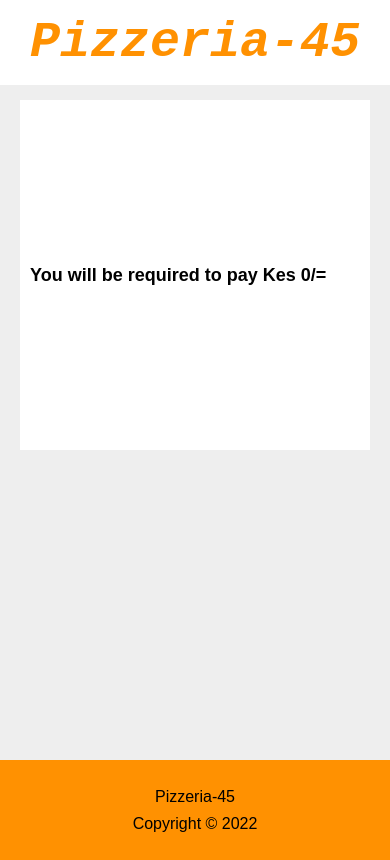
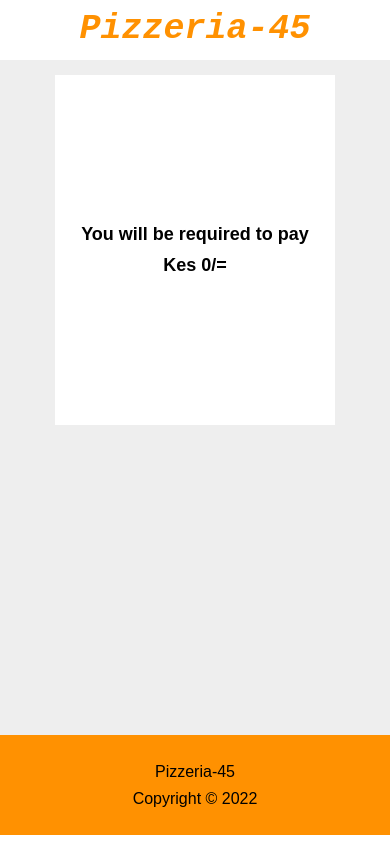
Before and after one commit to davidkiama/Pizzeria-45, a React (Create React App) app in the folder client/: page /checkout in a window 390 px wide. Built offline with nearby package versions, Linux system fonts and the light colour scheme.

Commit message:
Responsive on mobile devices

```diff
--- a/client/src/index.css
+++ b/client/src/index.css
@@ -10,6 +10,7 @@ html {
   font-size: 62.5%;
   box-sizing: inherit;
 }
+
 body {
   font-size: 1.4rem;
   font-family: sans-serif;
@@ -46,7 +47,13 @@ body {
 }
 
 .heading-1 {
-  font-size: 2em;
+  font-size: 5rem;
+}
+
+@media only screen and (max-width: 25em) {
+  .heading-1 {
+    font-size: 3.5rem;
+  }
 }
 
 .heading-2 {
--- a/client/src/pages/Order.css
+++ b/client/src/pages/Order.css
@@ -45,7 +45,7 @@
 }
 
 .order {
-  width: 35rem;
+  width: 32rem;
   height: 35rem;
   padding: 2rem 1rem;
   margin: 0 auto;
@@ -58,6 +58,12 @@
   background-color: white;
 
   position: relative;
+}
+
+@media only screen and (max-width: 25em) {
+  .order {
+    width: 28rem;
+  }
 }
 
 .order__page {
@@ -131,3 +137,7 @@
 .form__input:focus {
   outline: none;
 }
+
+.pay-info {
+  text-align: center;
+}
--- a/client/src/pages/Order.jsx
+++ b/client/src/pages/Order.jsx
@@ -140,7 +140,7 @@ function Order() {
         <div
           className={` ${activePage === "order__page--2" ? "active" : ""} receipt order__page order__page--2`}
         >
-          <h4 className="heading-4">Would you like it to be delivered</h4>
+          <h4 className="heading-4">Will it be delivered?</h4>
           <span className="radios">
             <input
               type="radio"
```
Also changed, not shown: 1 other file (tests, documents, lock files or other folders).
